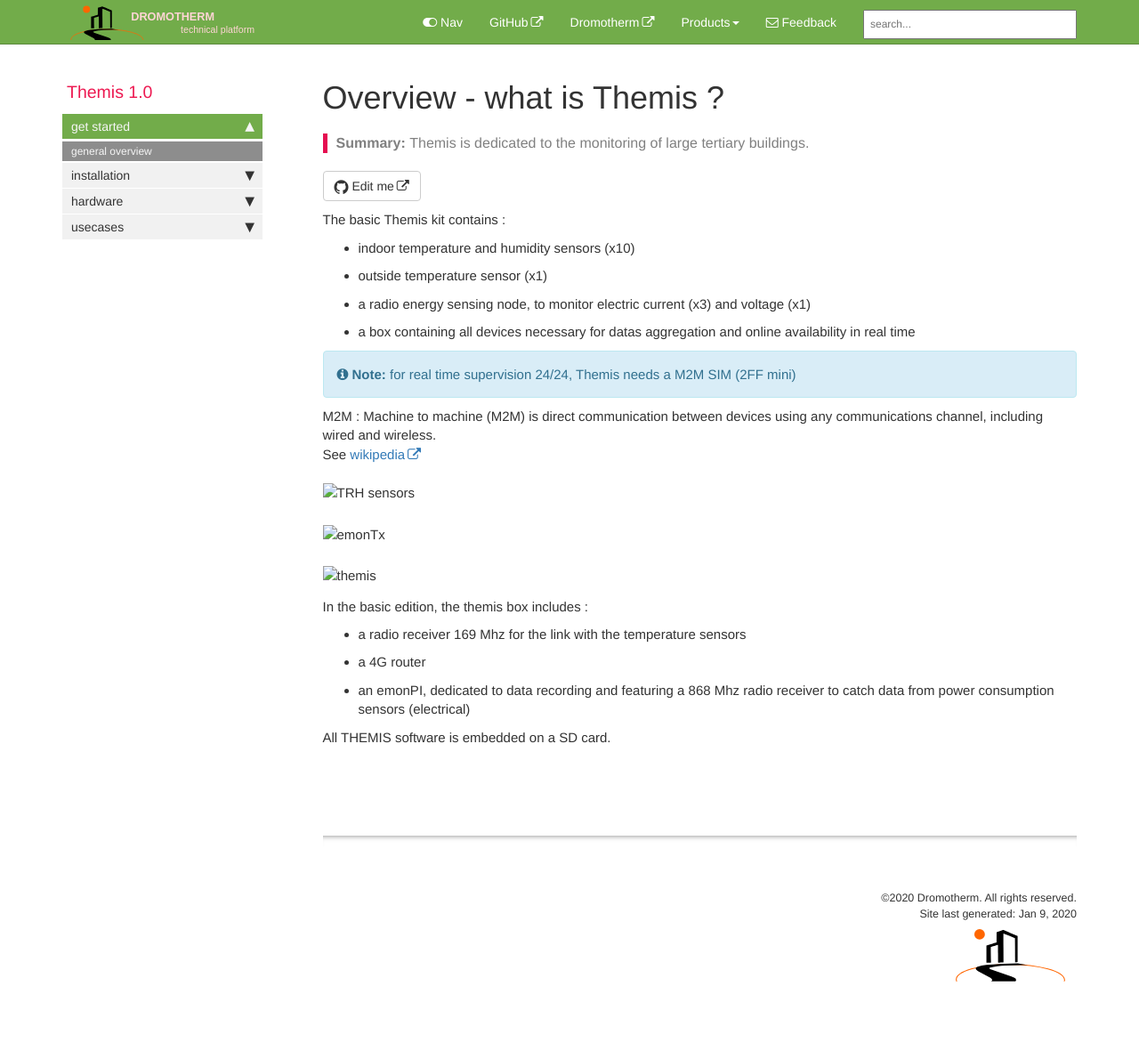
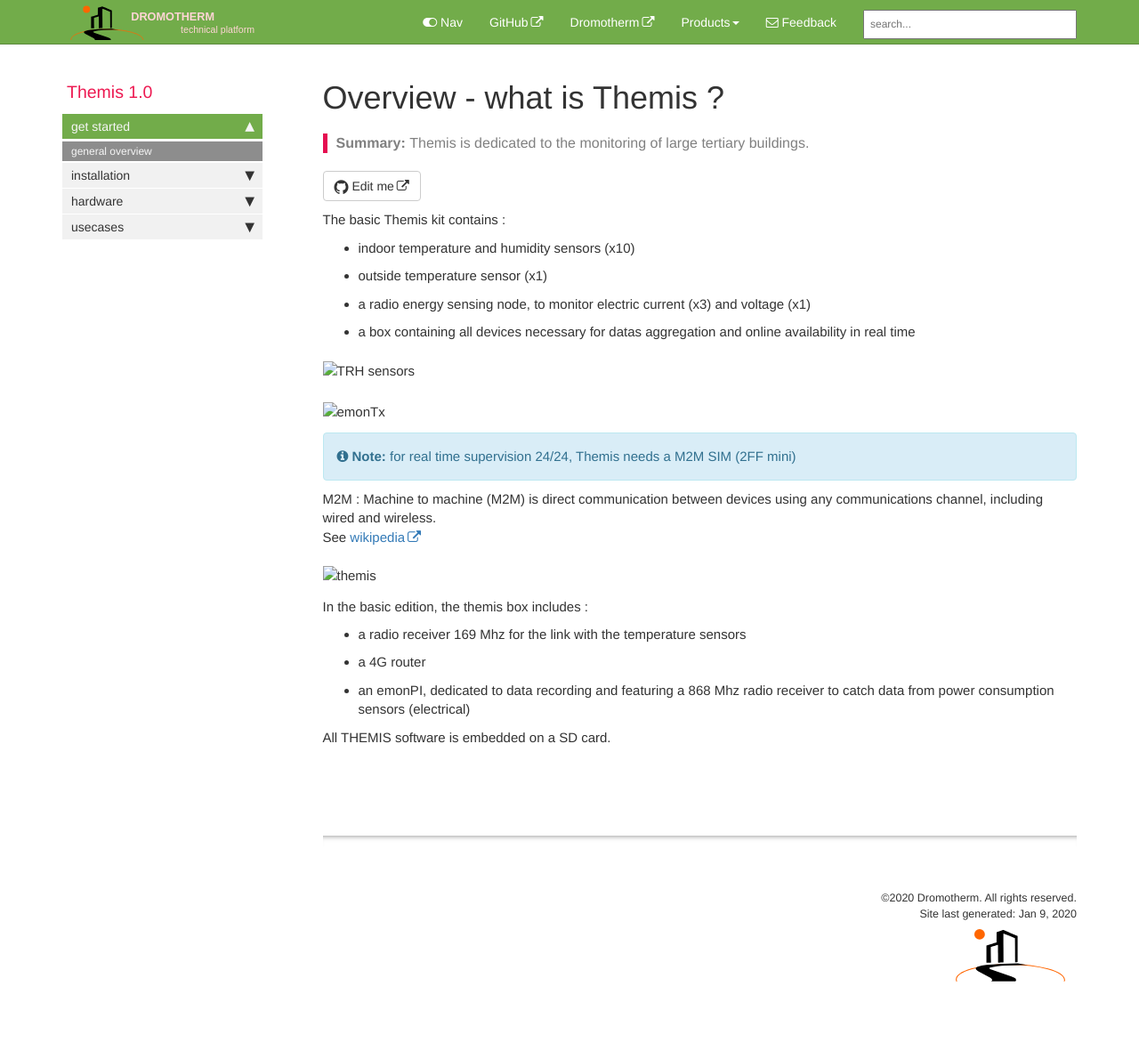
Before and after one commit to dromotherm/documentation, a Jekyll site: the page built from pages/themis/overview/overview.md, in a window 1280 px wide. Shown: the whole page at 89% size. Built offline with Jekyll 4.4.1, drawn with Linux system fonts in a browser that asks for light colours; comment, search, counter and statistics services are not loaded.

Commit message:
Update overview.md

```diff
--- a/pages/themis/overview/overview.md
+++ b/pages/themis/overview/overview.md
@@ -11,13 +11,13 @@
 - a radio energy sensing node, to monitor electric current (x3) and voltage (x1)
 - a box containing all devices necessary for datas aggregation and online availability in real time
 
+![TRH sensors](TRH_indoor_outside.jpg)
+
+![emonTx](emontx.jpg)
+
 {% include note.html content="for real time supervision 24/24, Themis needs a M2M SIM (2FF mini)" %}
 
 M2M : {{site.data.glossary.M2M}}
-
-![TRH sensors](TRH_indoor_outside.jpg)
-
-![emonTx](emontx.jpg)
 
 ![themis](themis_000051.png)
 
```
